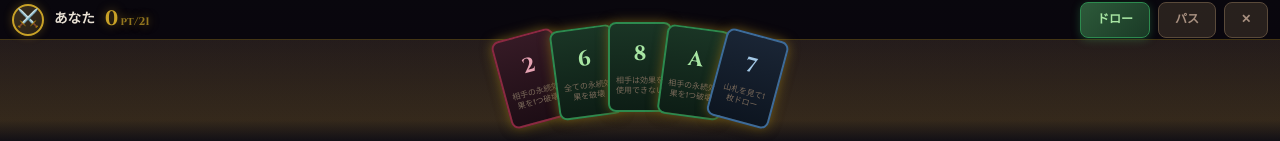
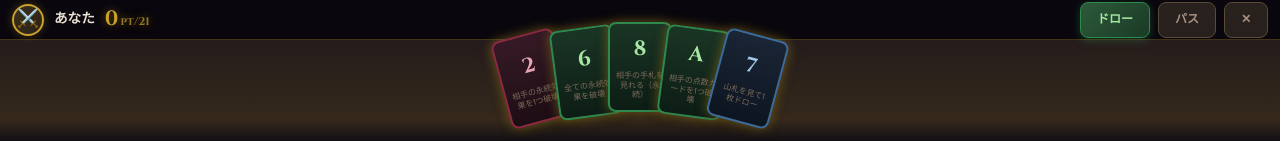
Before and after one commit to 159265moneys/cuttle-game, a React (Vite) app: page / in a window 1280 px wide. Shown: the part 656-797 px from the top of the page. Built offline with nearby package versions, Linux system fonts and the light colour scheme.

Commit message:
バグ修正: カード効果説明の誤りを修正、コンソールエラー解消

```diff
--- a/src/components/CuttleBattle.tsx
+++ b/src/components/CuttleBattle.tsx
@@ -246,7 +246,12 @@ const CuttleBattle: React.FC<CuttleBattleProps> = ({
   const handleTouchStart = useCallback((e: React.TouchEvent | React.MouseEvent, index: number) => {
     if (isCPUTurn || gameState.phase === 'gameOver') return;
 
-    e.preventDefault();
+    // passiveイベントリスナーではpreventDefaultは使えないのでtry-catch
+    try {
+      e.preventDefault();
+    } catch {
+      // passive listenerでは無視
+    }
     e.stopPropagation();
 
     const touch = 'touches' in e ? e.touches[0] : e;
--- a/src/utils/gameLogic.ts
+++ b/src/utils/gameLogic.ts
@@ -23,18 +23,18 @@ export function getRankValue(rank: Rank): number {
 // カードの効果説明を取得
 export function getCardEffect(card: Card): string {
   const effectMap: Record<string, string> = {
-    'A': '相手の永続効果を1つ破壊',
+    'A': '相手の点数カードを1つ破壊',
     '2': '相手の永続効果を1つ破壊',
     '3': '墓地からカードを1枚回収',
     '4': '相手は手札を2枚捨てる',
     '5': '山札から2枚ドロー',
     '6': '全ての永続効果を破壊',
     '7': '山札を見て1枚ドロー',
-    '8': '相手は効果を使用できない',
-    '9': '相手の永続効果を全て破壊',
-    '10': 'いずれかの点数カードを破壊',
+    '8': '相手の手札を見れる（永続）',
+    '9': '相手のカード1枚を手札に戻す',
+    '10': '相手の点数カードを手札に戻す',
     'J': '相手の点数カードを略奪',
-    'Q': 'カード効果の対象にならない',
+    'Q': '点数カードを効果から保護',
     'K': '勝利点数を-7する',
   };
   return effectMap[card.rank] || '';
```
